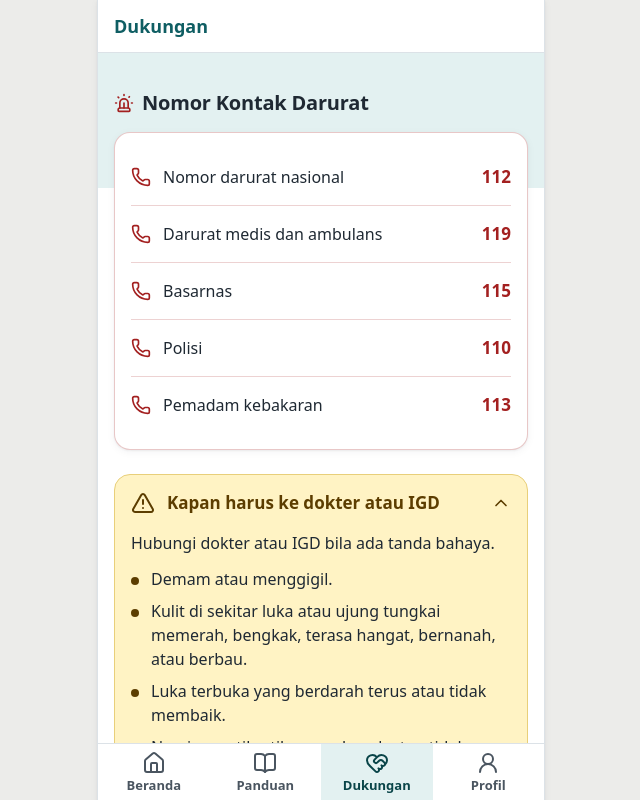
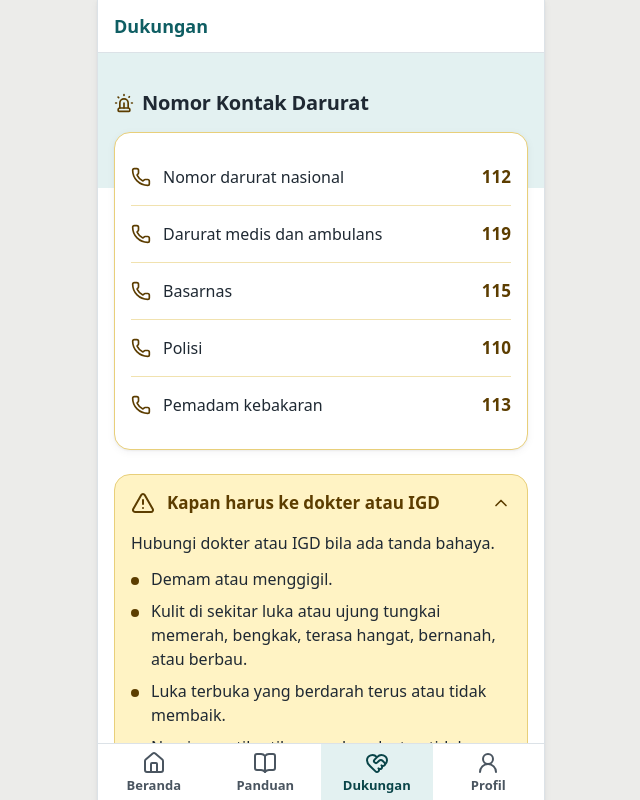
Before and after one commit to titohanafi/transisidnr, a React (Vite) app: page /#/kontak in a window 1280 px wide. Both pictures are taken after a click on the heading "Kapan harus ke dokter atau IGD". Shown: the top 800 px of the page, without its empty margins (319-959 px from the left). Built offline with nearby package versions, Linux system fonts and the light colour scheme.

Commit message:
Dukungan: elemen nomor kontak darurat berwarna kuning, bukan merah
Co-Authored-By: Claude Sonnet 5.5 <noreply@anthropic.com>

```diff
--- a/src/screens/Kontak.tsx
+++ b/src/screens/Kontak.tsx
@@ -94,7 +94,7 @@ export function Kontak() {
       kepala={
         darurat && darurat.entri.length > 0 ? (
           <h2 id="nomor-darurat" className="mb-6 mt-3 flex items-center gap-2 text-subjudul text-tinta">
-            <Siren className="h-5 w-5 shrink-0 text-bahaya" strokeWidth={2} aria-hidden="true" focusable="false" />
+            <Siren className="h-5 w-5 shrink-0 text-catatan" strokeWidth={2} aria-hidden="true" focusable="false" />
             {darurat.kategori.nama}
           </h2>
         ) : (
@@ -104,15 +104,15 @@ export function Kontak() {
     >
       <div className="flex flex-col gap-bagian">
         {darurat && darurat.entri.length > 0 && (
-          <section aria-labelledby="nomor-darurat" className="-mt-6 rounded-kartu border border-bahaya/25 bg-white p-4 shadow-kartu">
-            <ul className="divide-y divide-bahaya/20">
+          <section aria-labelledby="nomor-darurat" className="-mt-6 rounded-kartu border border-catatan-garis bg-white p-4 shadow-kartu">
+            <ul className="divide-y divide-catatan-garis/60">
               {darurat.entri.map((e) =>
                 e.telepon ? (
                   <li key={e.id}>
                     <a href={urlTelepon(e.telepon)} className="tekan flex min-h-[56px] items-center gap-3 py-3">
-                      <Phone className="h-5 w-5 shrink-0 text-bahaya" strokeWidth={2} aria-hidden="true" focusable="false" />
+                      <Phone className="h-5 w-5 shrink-0 text-catatan" strokeWidth={2} aria-hidden="true" focusable="false" />
                       <span className="min-w-0 flex-1 font-medium leading-snug">{e.nama.replace(/\s*\(\d+\)$/, "")}</span>
-                      <span className="shrink-0 text-judulKartu font-bold tabular-nums text-bahaya">{e.telepon}</span>
+                      <span className="shrink-0 text-judulKartu font-bold tabular-nums text-catatan">{e.telepon}</span>
                       <span className="sr-only">
                         {t.telepon} {e.telepon}
                       </span>
```
Also changed, not shown: 1 other file (tests, documents, lock files or other folders).
